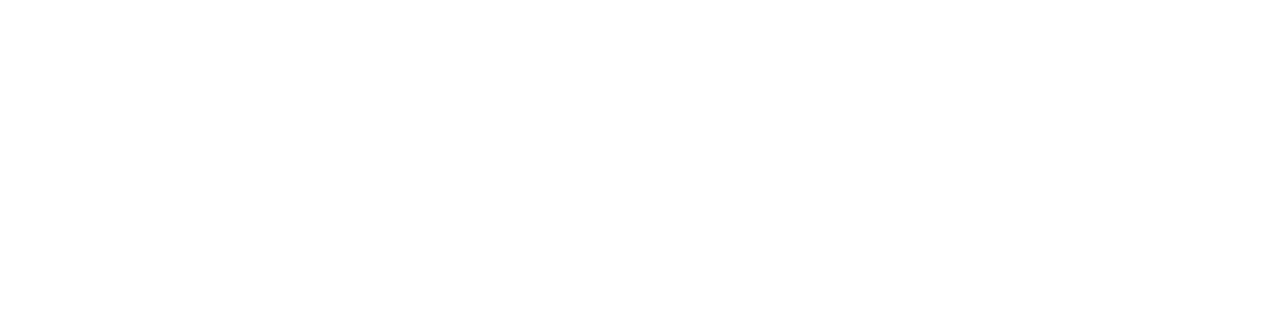
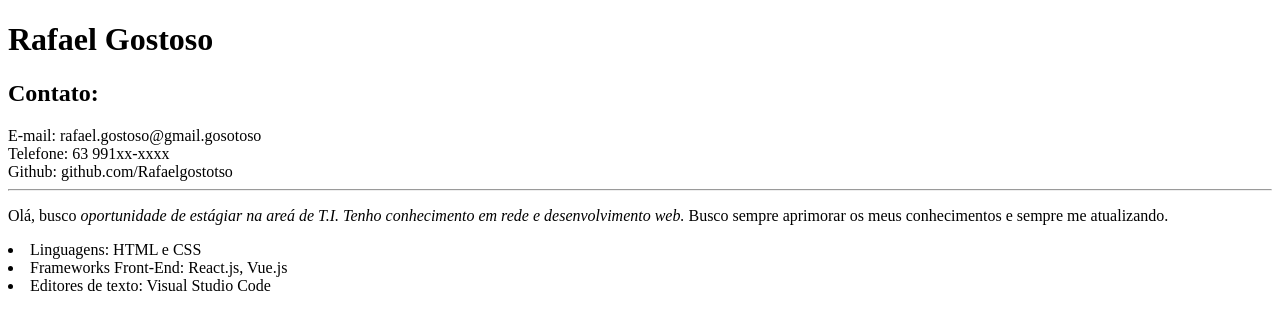
Before and after one commit to eva-17/dw-curriculo_EVA, a plain HTML site: page index.html in a window 1280 px wide. Drawn offline with Linux system fonts and the light colour scheme.

Commit message:
Currículo
Currículo Desenvolvimento web

```diff
--- a/index.html
+++ b/index.html
@@ -1,11 +1,30 @@
 <!DOCTYPE html>
-<html lang="en">
+<html lang="pt-BR">
 <head>
     <meta charset="UTF-8">
     <meta name="viewport" content="width=device-width, initial-scale=1.0">
-    <title>Document</title>
+    <title>Curriculo</title>
 </head>
 <body>
+    <h1>Rafael Gostoso</h1>
+    <section>
+    <h2>Contato:</h2>
+    E-mail: rafael.gostoso@gmail.gosotoso <br>
+    Telefone: 63 991xx-xxxx <br>
+    Github: github.com/Rafaelgostotso <br>
+    </section>
+    <hr>
+    <article>
+        <p>Olá, busco <em> oportunidade de estágiar na areá de T.I. Tenho conhecimento em rede e desenvolvimento web.</em> Busco sempre aprimorar
+         os meus conhecimentos e sempre me atualizando.</p>
+    </article>
 
+    <section>
+         <li> Linguagens: HTML e CSS</li>
+         <li> Frameworks Front-End: React.js, Vue.js</li>
+         <li>Editores de texto: Visual Studio Code</li>
+    </ol>
+
+    </section>
 </body>
 </html>
```
Also changed, not shown: 1 other file.
